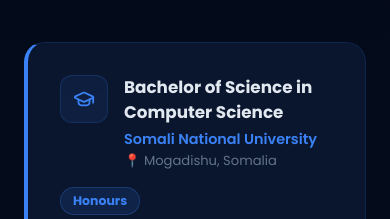
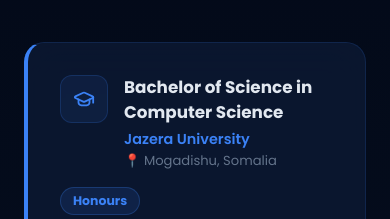
Before and after one commit to cabdinaafacmaxamedrashiid2/cabdi-naafac, a Next.js app: page / in a window 390 px wide. Shown: the part 10660-10879 px from the top of the page. Built offline with nearby package versions, Linux system fonts and the light colour scheme.

Commit message:
fix: update university to Jazera, fix mobile viewport

```diff
--- a/app/layout.tsx
+++ b/app/layout.tsx
@@ -24,6 +24,12 @@
       "Building Modern Web & Mobile Applications from Mogadishu, Somalia",
     type: "website",
   },
+};
+
+export const viewport = {
+  width: "device-width",
+  initialScale: 1,
+  maximumScale: 5,
 };
 
 export default function RootLayout({
--- a/components/Education.tsx
+++ b/components/Education.tsx
@@ -5,7 +5,7 @@
 const education = [
   {
     degree: "Bachelor of Science in Computer Science",
-    institution: "Somali National University",
+    institution: "Jazera University",
     location: "Mogadishu, Somalia",
     period: "2021 – 2025",
     desc: "Focused on software engineering, algorithms, data structures, and modern application development. Graduated with honors while leading multiple innovative tech projects.",
```
